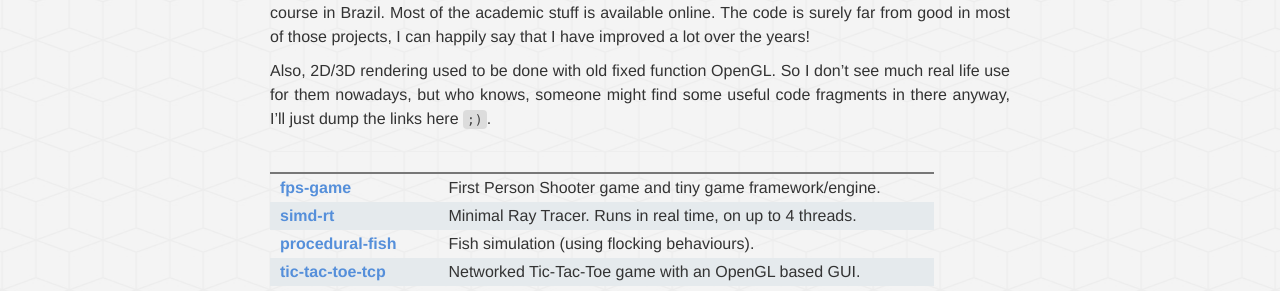
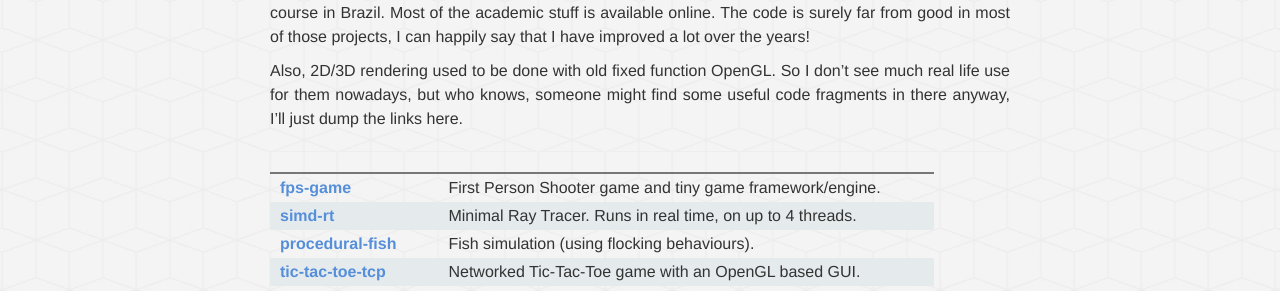
Before and after one commit to glampert/glampert.github.io, a Jekyll site: the page built from _posts/2013-04-24-old-stuff.markdown, in a window 1280 px wide. Shown: the part 873-1164 px from the top of the page. Built offline with Jekyll 4.4.1, drawn with Linux system fonts in a browser that asks for light colours; nearby versions of some CDN libraries.

Commit message:
Dummy change to trigger site rebuild.
Remove emoji.

```diff
--- a/_posts/2013-04-24-old-stuff.markdown
+++ b/_posts/2013-04-24-old-stuff.markdown
@@ -14,7 +14,7 @@ Most of the academic stuff is available online. The code is surely far from good
 I can happily say that I have improved a lot over the years!
 
 Also, 2D/3D rendering used to be done with old fixed function OpenGL. So I don't see much real life use for them nowadays,
-but who knows, someone might find some useful code fragments in there anyway, I'll just dump the links here `;)`.
+but who knows, someone might find some useful code fragments in there anyway, I'll just dump the links here.
 
 ----
 
```
